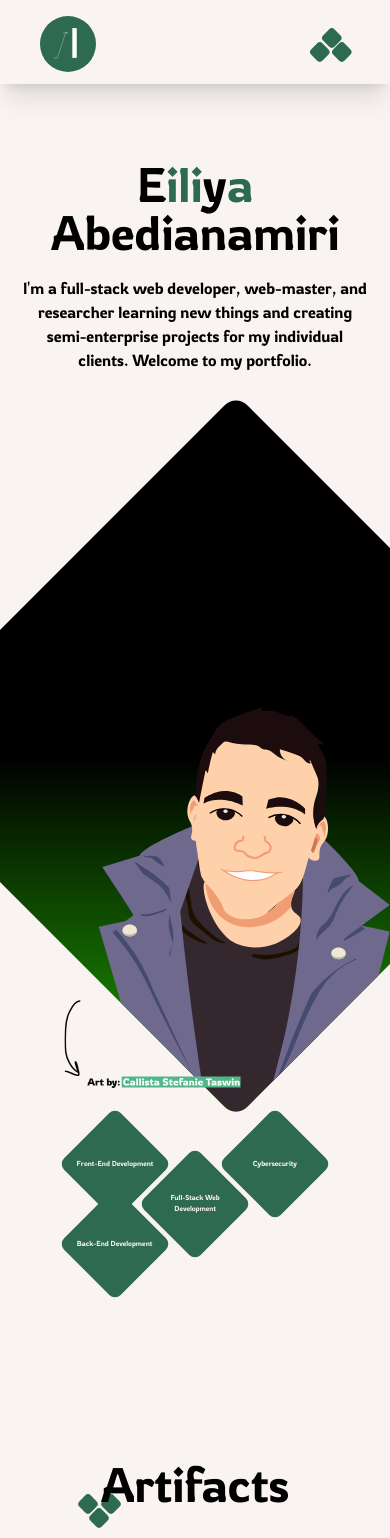
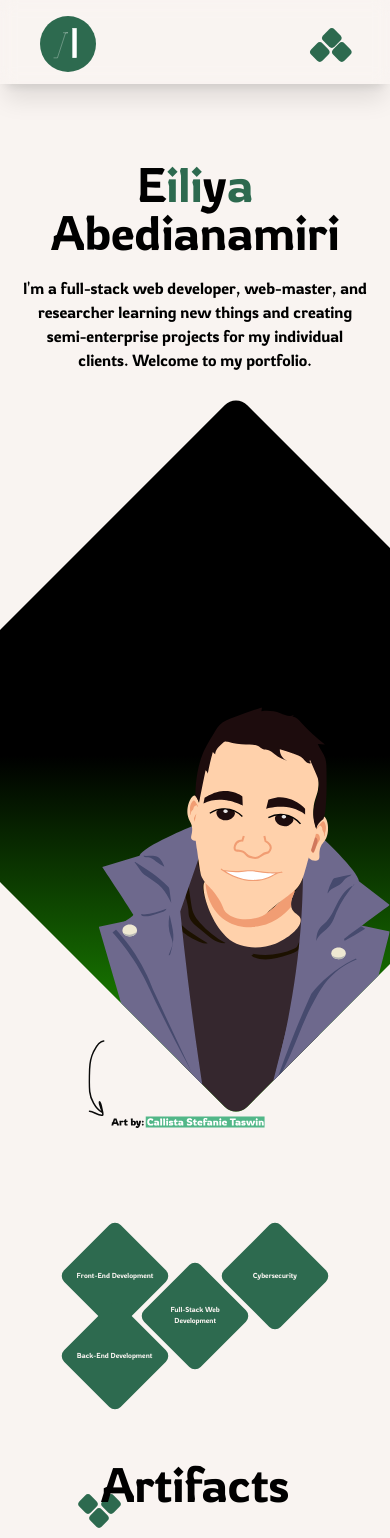
Before and after one commit to iliaamiri/iliabedian-portfolio, a Next.js app: page / in a window 390 px wide. Shown: the top 1538 px of the page. Built offline with nearby package versions, Linux system fonts and the light colour scheme.

Commit message:
make it more responsive

```diff
--- a/src/app/page.tsx
+++ b/src/app/page.tsx
@@ -23,13 +23,16 @@ export default function Home() {
                 </p>
             </div>
 
-            <div className={`${rowdies.className} flex flex-col md:flex-row gap-28 mt-32 md:mb-36`}>
+            <div className={`${rowdies.className} relative flex flex-col md:flex-row justify-center gap-28 mt-32 md:mb-36`}>
                 <div className={`flex flex-row rounded-2xl overflow-hidden -ml-5 md:ml-0 -rotate-45 bg-gradient-to-bl from-[#000000] via-[#000000] to-[#22AB00] w-[32rem] h-[32rem] md:w-[32rem] md:h-[32rem]`}>
                     <div className={`flex flex-row justify-start items-end`}>
                         <img src={'/assets/ilia-headshot.svg'} className={`h-5/6 rotate-45 relative top-20 left-0`} />
                     </div>
                 </div>
-                <div className={`flex flex-row justify-center md:justify-start pb-16 md:py-[0rem] lg:py-[4.4rem]`}>
+                <Link href={'https://callista-stefanie.com'}>
+                    <img src={'/assets/stef-credit.svg'} className={'absolute z-30 bottom-72 md:-bottom-16 lg:-bottom-36 left-0 lg:left-10 xl:left-[30rem] scale-[0.5] xl:scale-[0.7] cursor-pointer'}  alt={'Art by: Callista Stefanie Taswin'}/>
+                </Link>
+                <div className={`flex flex-row justify-center md:justify-start pb-16 md:py-[4.6rem] lg:py-[4.4rem]`}>
                     <div className={`flex flex-col justify-between`}>
                         <DiamondCubeArtifactType text={'Front-End Development'} />
                         <DiamondCubeArtifactType text={'Back-End Development'} />
@@ -41,9 +44,6 @@ export default function Home() {
                         <DiamondCubeArtifactType text={'Cybersecurity'} />
                     </div>
                 </div>
-                <Link href={'https://callista-stefanie.com'}>
-                    <img src={'/assets/stef-credit.svg'} className={'absolute z-30 -bottom-72 md:-bottom-96 -left-6 md:left-10 scale-[0.5] cursor-pointer'}  alt={'Art by: Callista Stefanie Taswin'}/>
-                </Link>
             </div>
 
             <StyledHeader>
```
